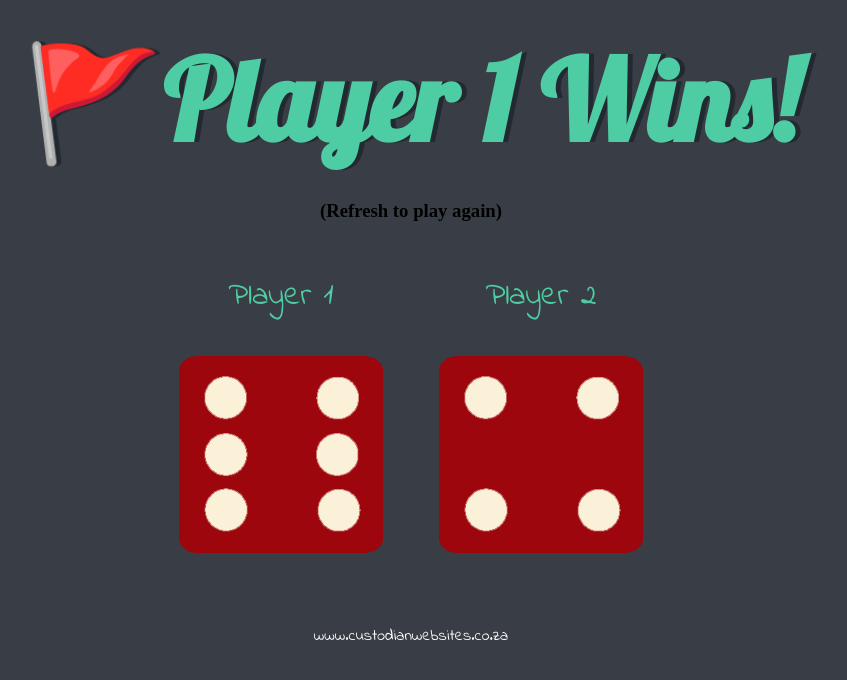
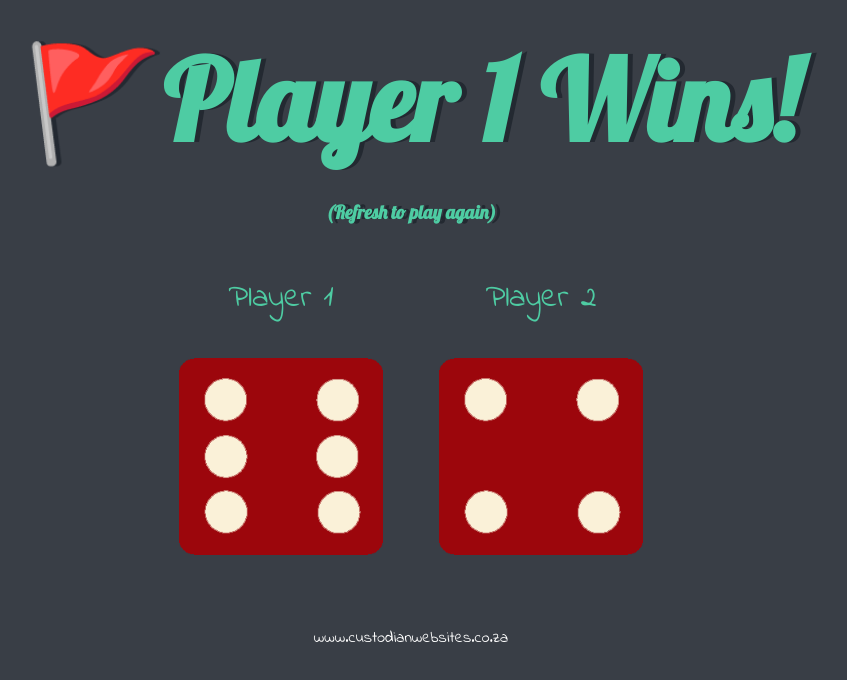
Before and after one commit to Jayrbsn/dicee, a plain HTML site: page index.html in a window 1280 px wide. Shown: the whole page, without its empty margins (229-1076 px from the left). Drawn offline with Linux system fonts and the light colour scheme.

Commit message:
Update styles.css

```diff
--- a/styles.css
+++ b/styles.css
@@ -1,6 +1,12 @@
 a{
   text-decoration: none;
   color: #fff;
+}
+
+h3{
+  font-family: 'Lobster', cursive;
+  text-shadow: 5px 0 #232931;
+  color: #4ECCA3;
 }
 
 .container {
```
